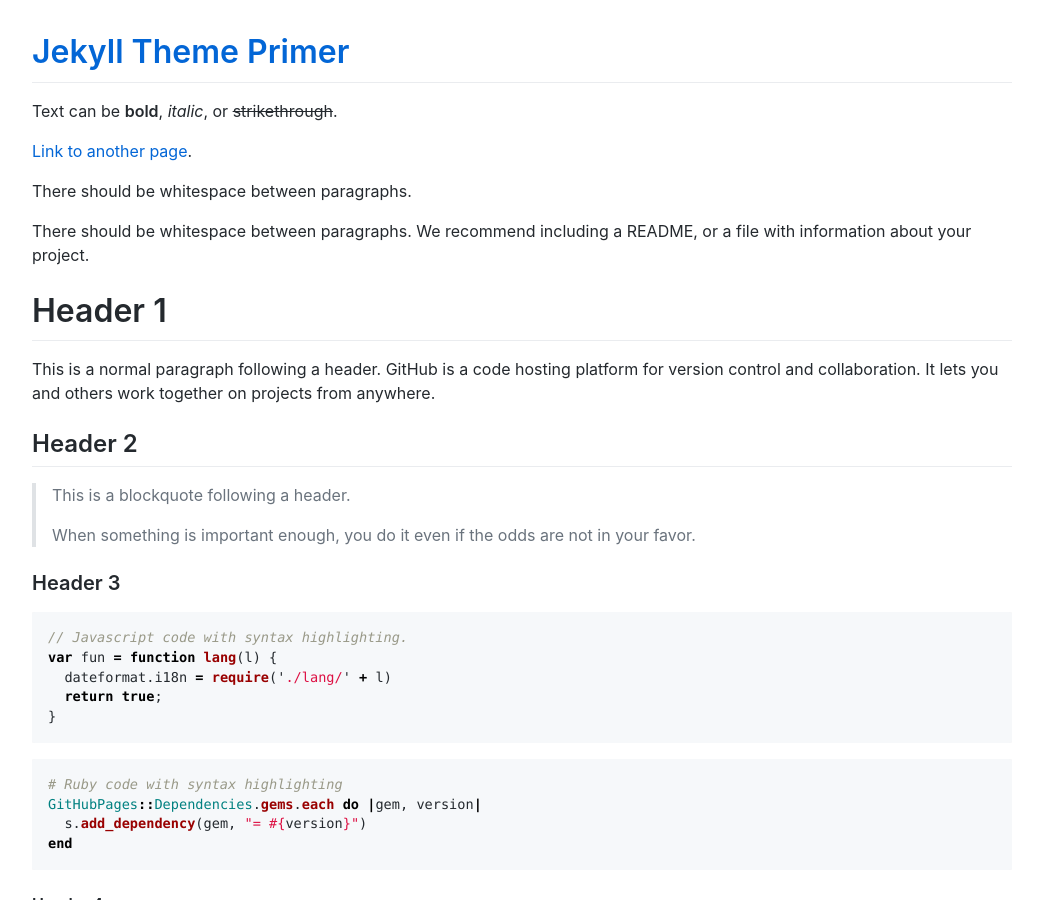
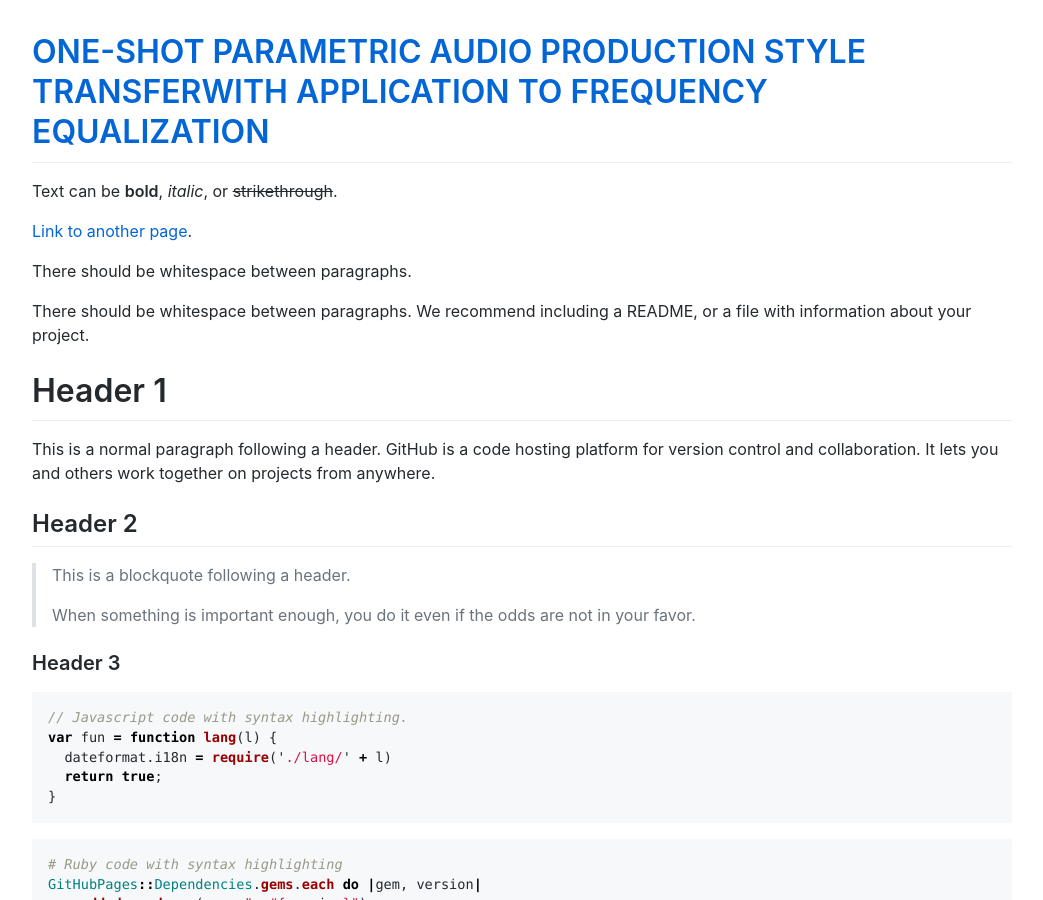
Before and after one commit to Js-Mim/sp-demo, a Jekyll site: the page built from index.md, in a window 1280 px wide and 900 px high. Shown: the whole window, without its empty margins (118-1161 px from the left). Built offline with Jekyll 4.4.1, drawn with Linux system fonts in a browser that asks for light colours; comment, search, counter and statistics services are not loaded.

Commit message:
Update _config.yml

```diff
--- a/_config.yml
+++ b/_config.yml
@@ -7,14 +7,5 @@ sass:
 
 theme: jekyll-theme-primer
 
-#github:
-#  private: false
-#  license:
-#    name: MIT
-#  source:
-#    branch: "master"
-#    path: "/"
-#  repository_url: "https://github.com/pages-themes/primer"
-
-title: Jekyll Theme Primer
-description: Primer is a Jekyll theme for GitHub Pages
+title: ONE-SHOT PARAMETRIC AUDIO PRODUCTION STYLE TRANSFERWITH APPLICATION TO FREQUENCY EQUALIZATION
+#description: Primer is a Jekyll theme for GitHub Pages
```
